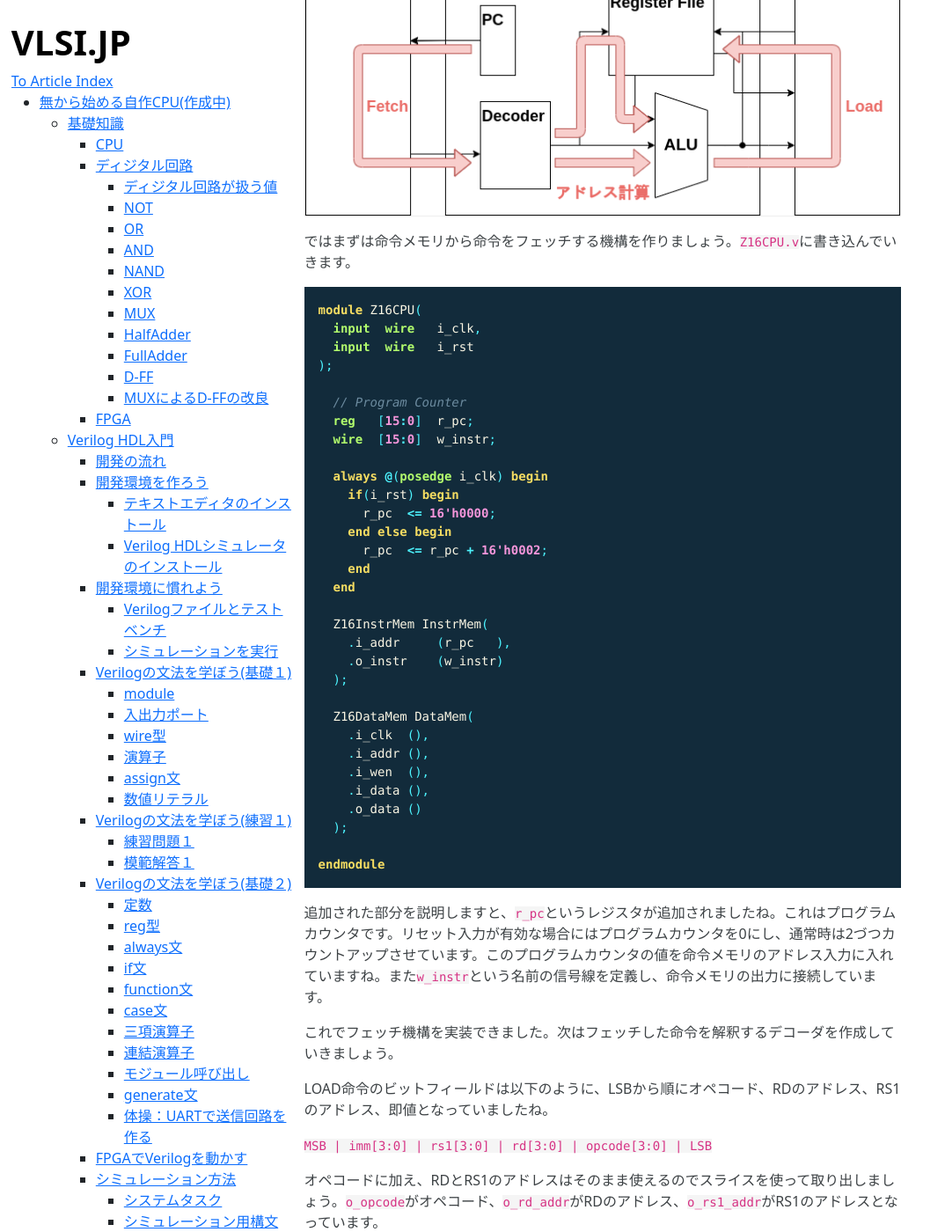
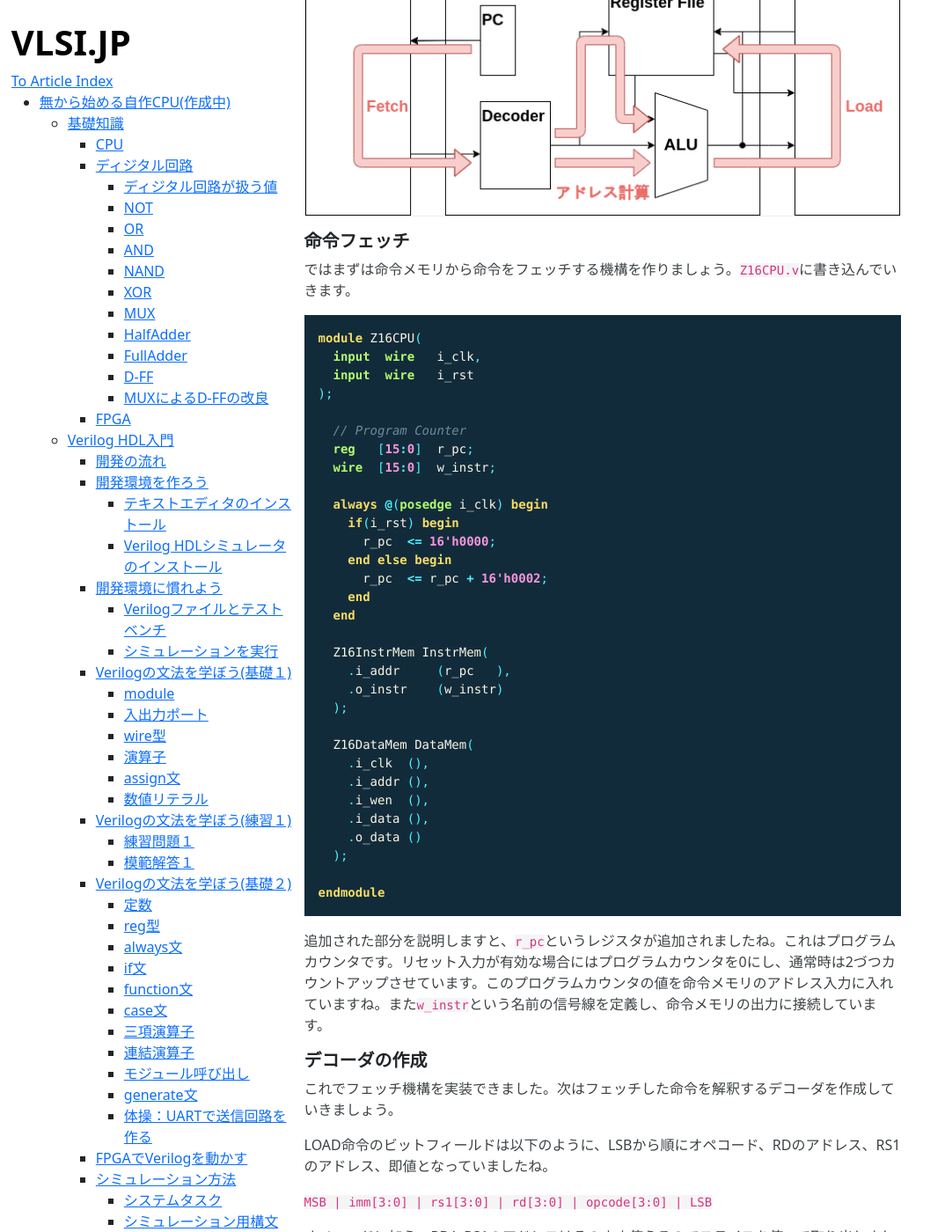
Before and after one commit to VLSI-JP/VLSI-JP.github.io, a Jekyll site: the page built from LetsMakeCPU.md, in a window 1280 px wide and 1400 px high, scrolled down 46432 px. Shown: the whole window at 88% size, without its empty margins (0-1074 px from the left). Built offline with Jekyll 4.4.1, drawn with Linux system fonts in a browser that asks for light colours; formulas are drawn with MathJax 3; some of the changed text lies outside the part shown.

````diff
--- a/LetsMakeCPU.md
+++ b/LetsMakeCPU.md
@@ -1611,6 +1611,8 @@
 
 ![](https://raw.githubusercontent.com/VLSI-JP/VLSI-JP.github.io/master/images/LetsMakeCPU/path_load.png)
 
+##### 命令フェッチ
+
 ではまずは命令メモリから命令をフェッチする機構を作りましょう。`Z16CPU.v`に書き込んでいきます。
 
 ```verilog
@@ -1648,6 +1650,8 @@
 ```
 
 追加された部分を説明しますと、`r_pc`というレジスタが追加されましたね。これはプログラムカウンタです。リセット入力が有効な場合にはプログラムカウンタを0にし、通常時は2づつカウントアップさせています。このプログラムカウンタの値を命令メモリのアドレス入力に入れていますね。また`w_instr`という名前の信号線を定義し、命令メモリの出力に接続しています。
+
+##### デコーダの作成
 
 これでフェッチ機構を実装できました。次はフェッチした命令を解釈するデコーダを作成していきましょう。
 
@@ -1964,6 +1968,8 @@
 ```
 
 これで命令をフェッチし、デコーダに命令を入力する所まで実装できました。次はRS1の値をレジスタから取り出すデータパスを作成しましょう。
+
+##### レジスタファイルからの値読み出し
 
 以下ではCPUにレジスタファイルを設置し、デコーダが出力したRS1のアドレスである`w_rs1_addr`を接続しています。またRS1のデータの信号線である`w_rs1_data`を新たに定義し、レジスタファイルの出力に接続しています。
 
````
Also changed, not shown: other parts of LetsMakeCPU.md (+2 -0 lines).
